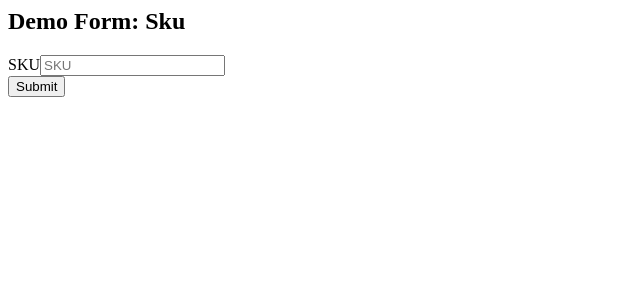
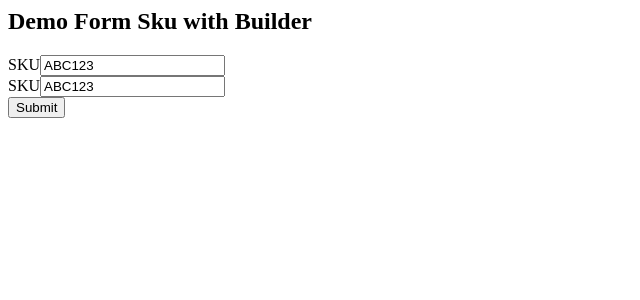
Before and after one commit to Darantir/angular-formeduc, an Angular app: page / in a window 1280 px wide. Shown: the top 300 px of the page, without its empty margins (0-640 px from the left). Built offline with nearby package versions, Linux system fonts and the light colour scheme.

Commit message:
2 files modified

```diff
--- a/src/app/app.component.html
+++ b/src/app/app.component.html
@@ -1 +1 @@
-<app-demo-sku-form></app-demo-sku-form>
+<app-demo-sku-form-with-builder></app-demo-sku-form-with-builder>
--- a/src/app/demo-sku-form-with-builder/demo-sku-form-with-builder.component.html
+++ b/src/app/demo-sku-form-with-builder/demo-sku-form-with-builder.component.html
@@ -1,2 +1,17 @@
-<h2 class="ui header">Demo Form Sku with Builder</h2>
-<form [formGroup]="myForm"></form>
+<div>
+  <h2 class="ui header">Demo Form Sku with Builder</h2>
+  <form [formGroup]="myForm">
+    <label for="skuInput">SKU</label>
+    <input type="text" id="skuInput"
+    placeholder="SKU"
+    [formControl] = "myForm.controls['sku']">
+    <div class="field">
+      <label for="skuInput">SKU</label>
+      <input type="text" id="skuInput"
+      placeholder="SKU" [formControl]="myForm.controls['sku']">
+    </div>
+
+    <button type="submit" class="ui button">Submit</button>
+  </form>
+
+</div>
```
